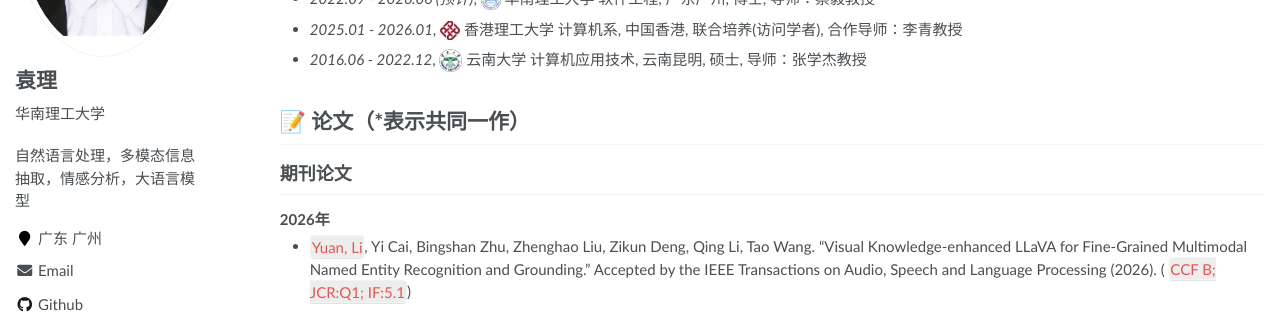
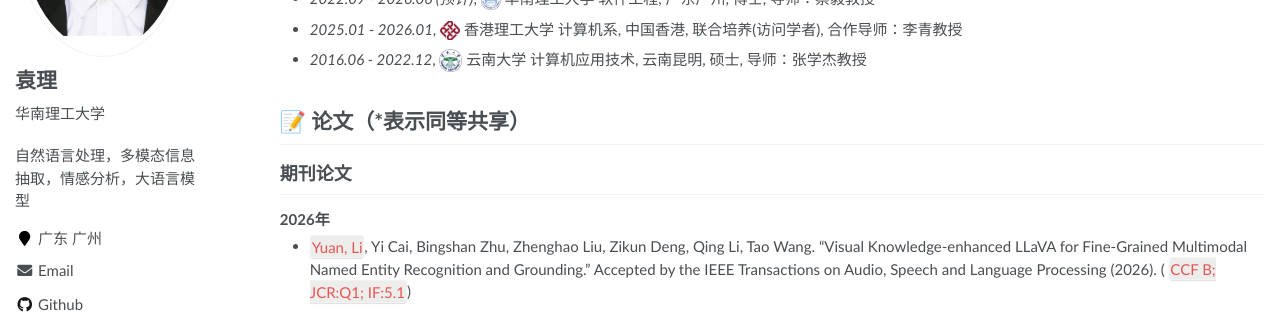
Before and after one commit to YuanLi95/YuanLi95.github.io, a Jekyll site: the page built from _pages/about.md, in a window 1280 px wide and 900 px high. Shown: the part 293-607 px from the top of the window. Built offline with Jekyll 4.4.1, drawn with Linux system fonts in a browser that asks for light colours; some web fonts are replaced.

Commit message:
Update about.md

```diff
--- a/_pages/about.md
+++ b/_pages/about.md
@@ -41,7 +41,7 @@ redirect_from:
 
 <span class='anchor' id='-lwzl'></span>
 
-# 📝 论文（*表示共同一作）
+# 📝 论文（*表示同等共享）
 
 ## 期刊论文
 ---
```
